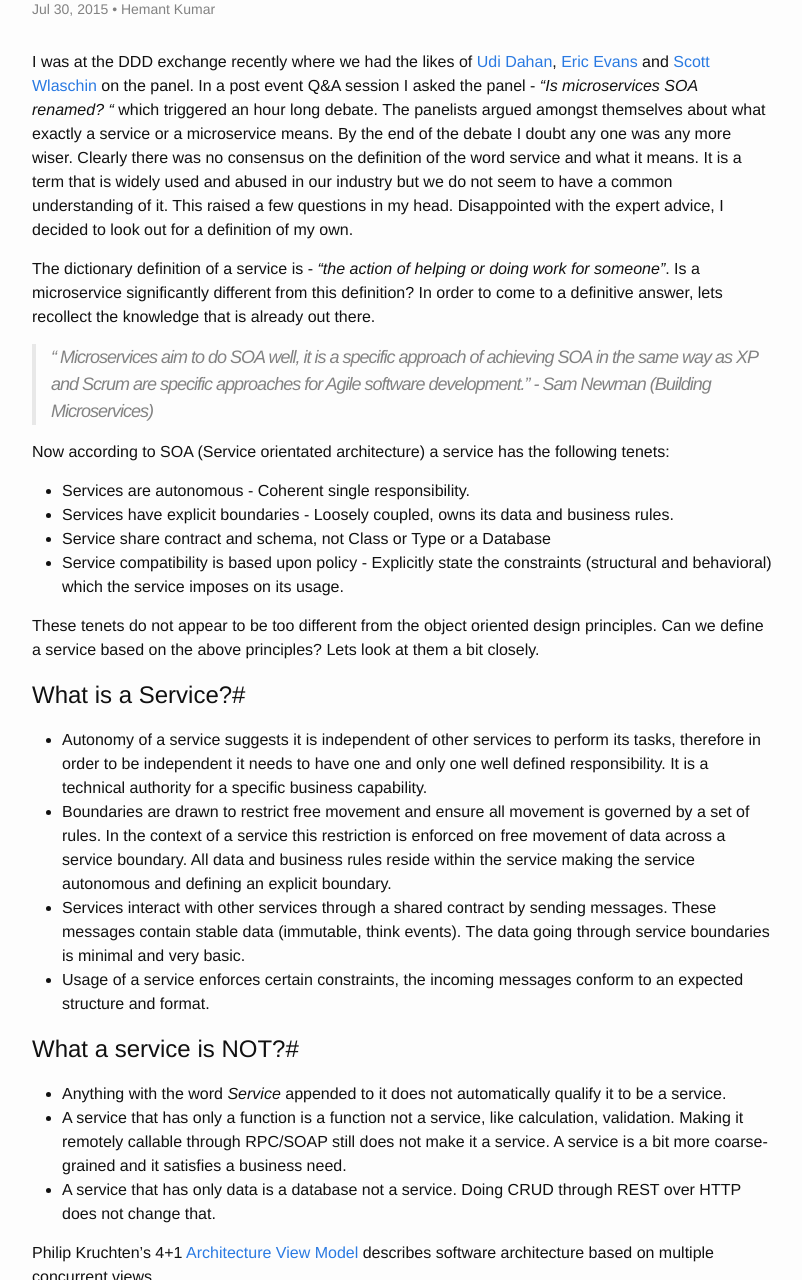
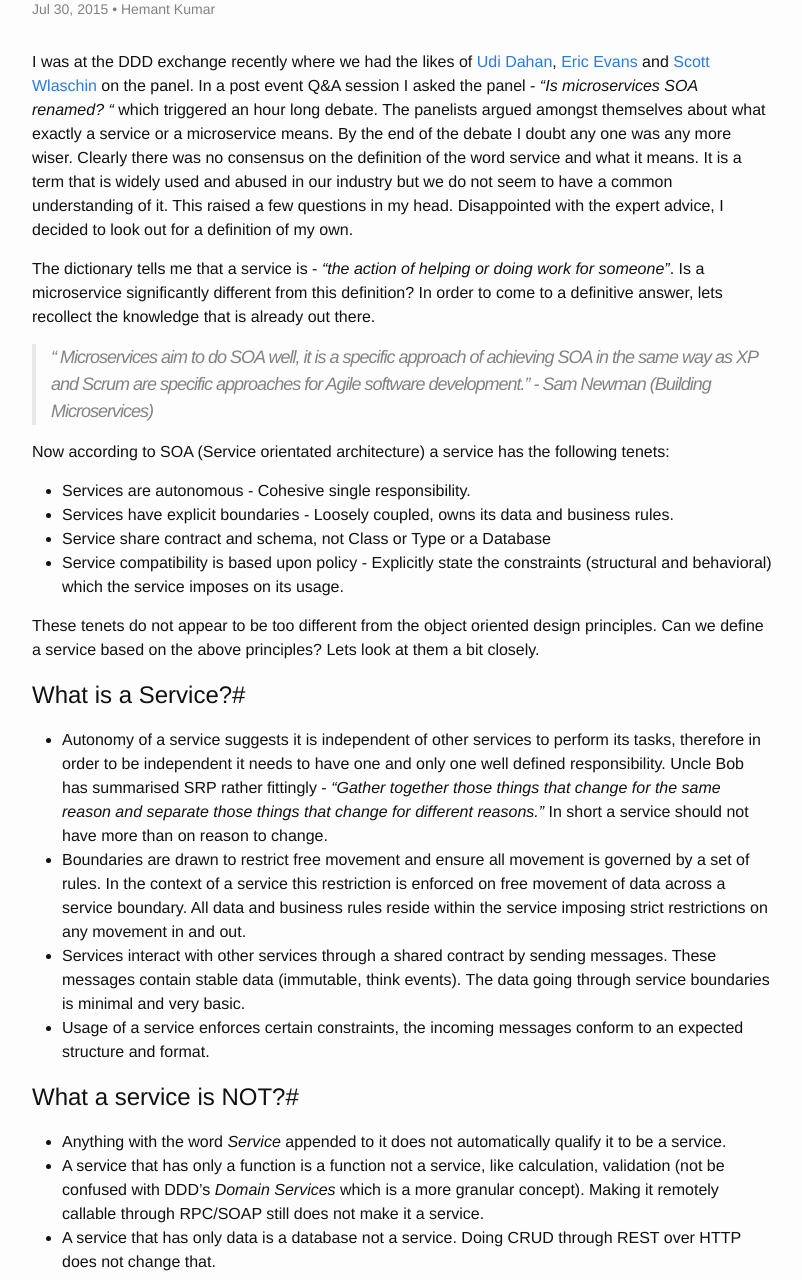
Before and after one commit to hemantksingh/hemantksingh.github.io, a Jekyll site: the page built from _posts/2015-06-23-services-microservices-bounded-context.markdown, in a window 1280 px wide and 1400 px high, scrolled down 267 px, cut to the strip 0-1280 px from the top of the window. Shown: the whole strip, without its empty margins (238-1040 px from the left). Built offline with Jekyll 4.4.1, drawn with Linux system fonts in a browser that asks for light colours; Markdown is read by kramdown in place of the engine named in the settings; comment, search, counter and statistics services are not loaded.

Commit message:
Fine tunes service definition.

```diff
--- a/_posts/2015-06-23-services-microservices-bounded-context.markdown
+++ b/_posts/2015-06-23-services-microservices-bounded-context.markdown
@@ -11,14 +11,14 @@ modified_time: '2015-08-03T08:08:46.244-08:00'
 
 I was at the DDD exchange recently where we had the likes of [Udi Dahan](https://twitter.com/UdiDahan), [Eric Evans](https://twitter.com/ericevans0) and [Scott Wlaschin](https://twitter.com/ScottWlaschin) on the panel. In a post event Q&A session I asked the panel - *"Is microservices SOA renamed? "* which triggered an hour long debate. The panelists argued amongst themselves about what exactly a service or a microservice means. By the end of the debate I doubt any one was any more wiser. Clearly there was no consensus on the definition of the word service and what it means. It is a term that is widely used and abused in our industry but we do not seem to have a common understanding of it. This raised a few questions in my head. Disappointed with the expert advice, I decided to look out for a definition of my own.
 
-The dictionary definition of a service is - *“the action of helping or doing work for someone”*. Is a microservice significantly different from this definition? In order to come to a definitive answer, lets recollect the knowledge that is already out there.
+The dictionary tells me that a service is - *“the action of helping or doing work for someone”*. Is a microservice significantly different from this definition? In order to come to a definitive answer, lets recollect the knowledge that is already out there.
 
 <blockquote>“ Microservices aim to do SOA well, it is a specific approach of achieving SOA in the same way as XP and Scrum are specific approaches for Agile software development.” - Sam Newman (Building Microservices)
 </blockquote>
 
 Now according to SOA (Service orientated architecture) a service has the following tenets:
 
-* Services are autonomous - Coherent single responsibility.
+* Services are autonomous - Cohesive single responsibility.
 * Services have explicit boundaries - Loosely coupled, owns its data and business rules.
 * Service share contract and schema, not Class or Type or a Database
 * Service compatibility is based upon policy - Explicitly state the constraints (structural and behavioral) which the service imposes on its usage.
@@ -27,14 +27,14 @@ These tenets do not appear to be too different from the object oriented design p
 
 #What is a Service?#
 
-* Autonomy of a service suggests it is independent of other services to perform its tasks, therefore in order to be independent it needs to have one and only one well defined responsibility. It is a technical authority for a specific business capability.
-* Boundaries are drawn to restrict free movement and ensure all movement is governed by a set of rules. In the context of a service this restriction is enforced on free movement of data across a service boundary. All data and business rules reside within the service making the service autonomous and defining an explicit boundary.
+* Autonomy of a service suggests it is independent of other services to perform its tasks, therefore in order to be independent it needs to have one and only one well defined responsibility. Uncle Bob has summarised SRP rather fittingly - *“Gather together those things that change for the same reason and separate those things that change for different reasons.”* In short a service should not have more than on reason to change.
+* Boundaries are drawn to restrict free movement and ensure all movement is governed by a set of rules. In the context of a service this restriction is enforced on free movement of data across a service boundary. All data and business rules reside within the service imposing strict restrictions on any movement in and out.
 * Services interact with other services through a shared contract by sending messages. These messages contain stable data (immutable, think events). The data going through service boundaries is minimal and very basic.
 * Usage of a service enforces certain constraints, the incoming messages conform to an expected structure and format.
 
 #What a service is NOT?#
 * Anything with the word *Service* appended to it does not automatically qualify it to be a service.
-* A service that has only a function is a function not a service, like calculation, validation. Making it remotely callable through RPC/SOAP still does not make it a service. A service is a bit more coarse-grained and it satisfies a business need.
+* A service that has only a function is a function not a service, like calculation, validation (not be confused with DDD's *Domain Services* which is a more granular concept). Making it remotely callable through RPC/SOAP still does not make it a service.
 * A service that has only data is a database not a service. Doing CRUD through REST over HTTP does not change that.
 
 Philip Kruchten’s 4+1 [Architecture View Model](https://en.wikipedia.org/wiki/4%2B1_architectural_view_model) describes software architecture based on multiple concurrent views.
```
